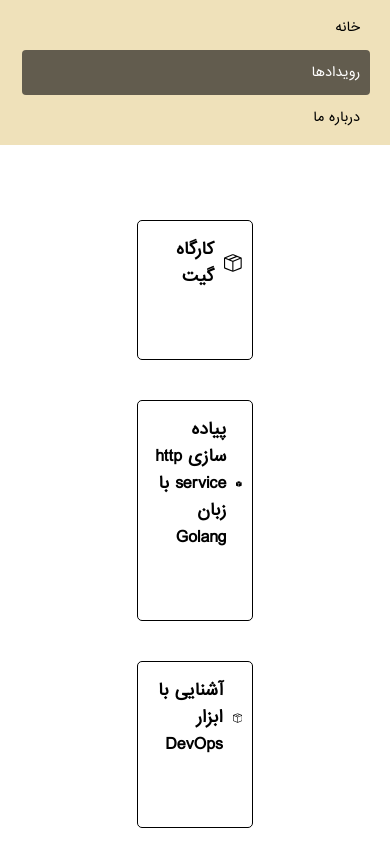
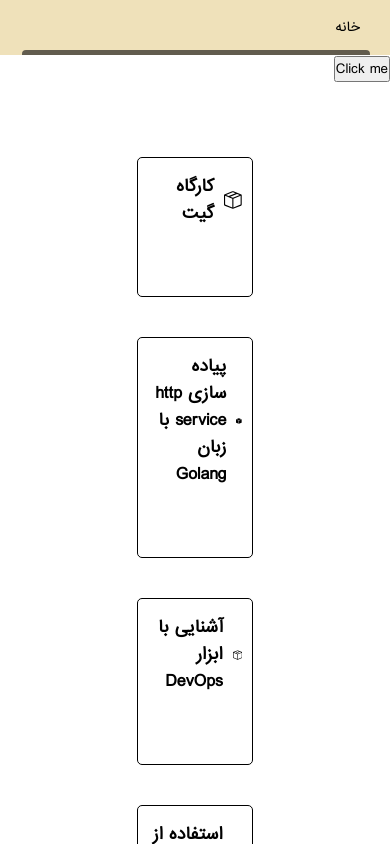
Before and after one commit to aut-daralfonoon/frontend, a Vue app: page /events in a window 390 px wide. Shown: the top 844 px of the page. Built offline with nearby package versions, Linux system fonts and the light colour scheme.

Commit message:
add: flex menu

```diff
--- a/src/components/header/Header.vue
+++ b/src/components/header/Header.vue
@@ -10,11 +10,29 @@
       {{ "درباره ما" }}
     </RouterLink>
   </header>
+  <button v-on:click="toggle_display">
+    Click me
+  </button>
 </template>
 
 <script>
 export default {
-  name: "Header"
+  name: "Header",
+  mounted() {
+    this.toggle_display()
+  },
+  methods: {
+    toggle_display() {
+      const el = document.getElementsByClassName("header").item(0);
+      if (el.style.height === "55px") {
+        el.style.height = "0";
+        el.style.padding = "0"
+      } else {
+        el.style.height = "55px";
+        el.style.padding = "5px 20px";
+      }
+    }
+  }
 }
 </script>
 
@@ -24,6 +42,12 @@ export default {
   overflow: hidden;
   background-color: #efe1ba;
   padding: 5px 20px;
+  height: 55px;
+  /* setting a transition */
+  transition: all 0.5s;
+  -moz-transition: all 0.5s;
+  -webkit-transition:all 0.5s;
+  -o-transition: all 0.5s;
 }
 
 /* Style the header links */
@@ -51,8 +75,16 @@ export default {
   color: white !important;
 }
 
+.t-btn {
+  display: block;
+}
+
 /* Add media queries for responsiveness - when the screen is 500px wide or less, stack the links on top of each other */
 @media screen and (max-width: 500px) {
+  .header {
+    overflow: scroll;
+  }
+
   .header a {
     float: none;
     display: block;
```
Lines whose indentation alone changed are shown as unchanged.
